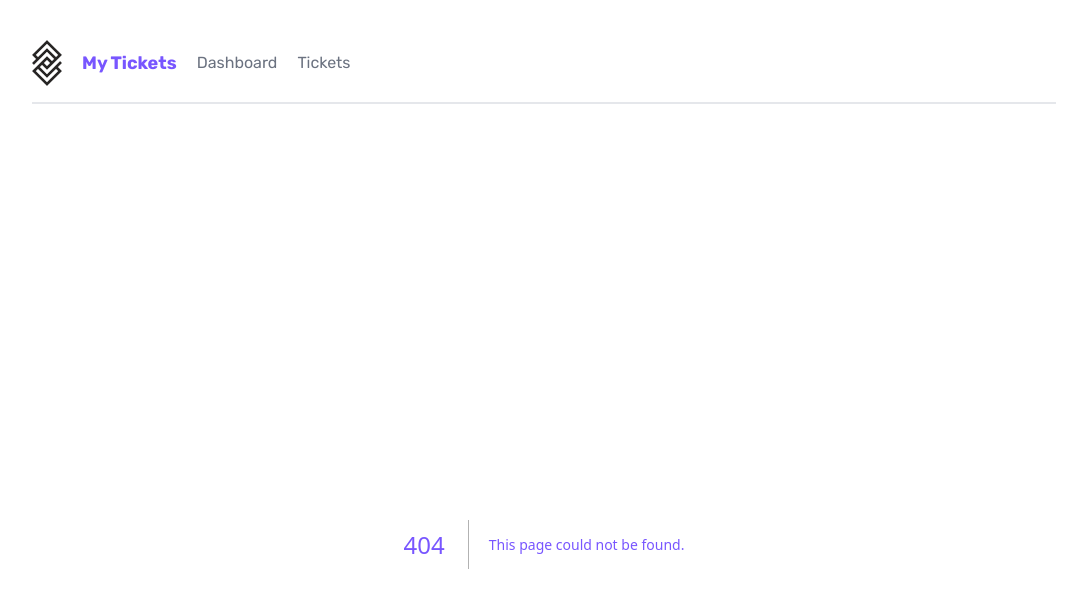
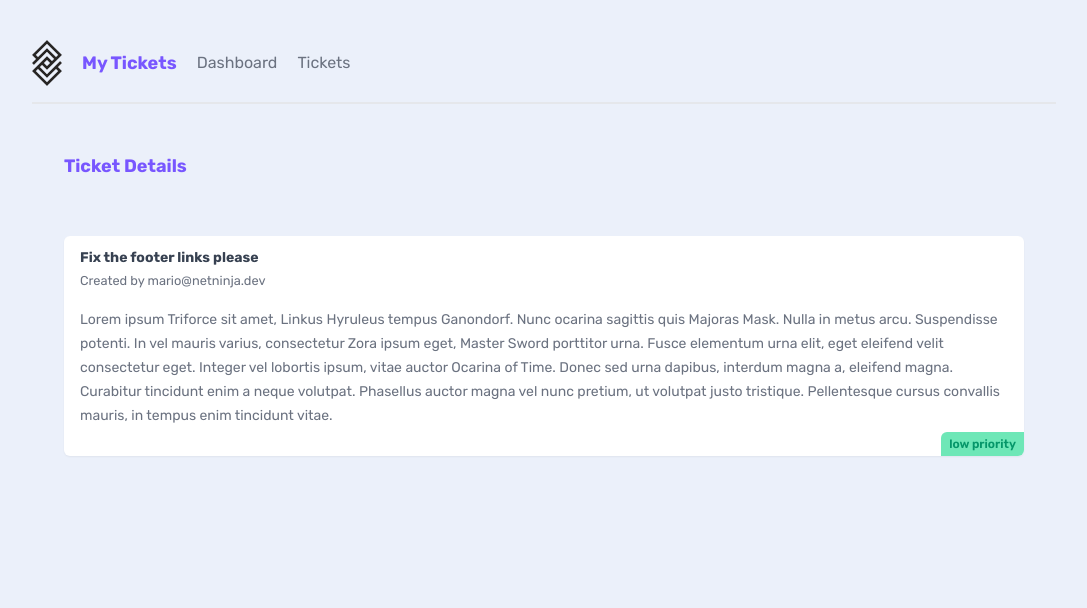
Before and after one commit to Luth-Badila/jpa-v2, a Next.js app: page /tickets/1 in a window 1280 px wide. Before the commit this address had no page. Shown: the top 608 px of the page, without its empty margins (96-1183 px from the left). Built offline with nearby package versions, Linux system fonts and the light colour scheme; data requests are answered from the project's data file.

Commit message:
added static rendering

```diff
--- /dev/null
+++ b/src/app/tickets/[id]/page.jsx
@@ -0,0 +1,45 @@
+import { notFound } from "next/navigation";
+
+export const dynamicParams = true;
+
+export async function generateStaticParams() {
+  const res = await fetch("http://localhost:4000/tickets");
+
+  const tickets = await res.json();
+
+  return tickets.map((ticket) => ({
+    id: ticket.id,
+  }));
+}
+
+async function getTicket(id) {
+  const res = await fetch(`http://localhost:4000/tickets/${id}`, {
+    next: {
+      revalidate: 60,
+    },
+  });
+
+  if (!res.ok) {
+    notFound();
+  }
+
+  return res.json();
+}
+
+export default async function ticketDetails({ params }) {
+  const ticket = await getTicket(params.id);
+
+  return (
+    <main>
+      <nav>
+        <h2>Ticket Details</h2>
+      </nav>
+      <div className="card">
+        <h3>{ticket.title}</h3>
+        <small>Created by {ticket.user_email}</small>
+        <p>{ticket.body}</p>
+        <div className={`pill ${ticket.priority}`}>{ticket.priority} priority</div>
+      </div>
+    </main>
+  );
+}
--- a/src/app/tickets/ticketList.jsx
+++ b/src/app/tickets/ticketList.jsx
@@ -1,4 +1,4 @@
-import React from "react";
+import Link from "next/link";
 
 async function getTickets() {
   const res = await fetch("http://localhost:4000/tickets", {
@@ -16,9 +16,11 @@
     <>
       {tickets.map((ticket) => (
         <div key={ticket.id} className="card my-5">
-          <h3>{ticket.title}</h3>
-          <p>{ticket.body.slice(0, 200)}...</p>
-          <div className={`pill ${ticket.priority}`}>{ticket.priority} priority</div>
+          <Link href={`/tickets/${ticket.id}`}>
+            <h3>{ticket.title}</h3>
+            <p>{ticket.body.slice(0, 200)}...</p>
+            <div className={`pill ${ticket.priority}`}>{ticket.priority} priority</div>
+          </Link>
         </div>
       ))}
       {tickets.length === 0 && <p className="text-center"> There are no open tickets, yay!</p>}
```
